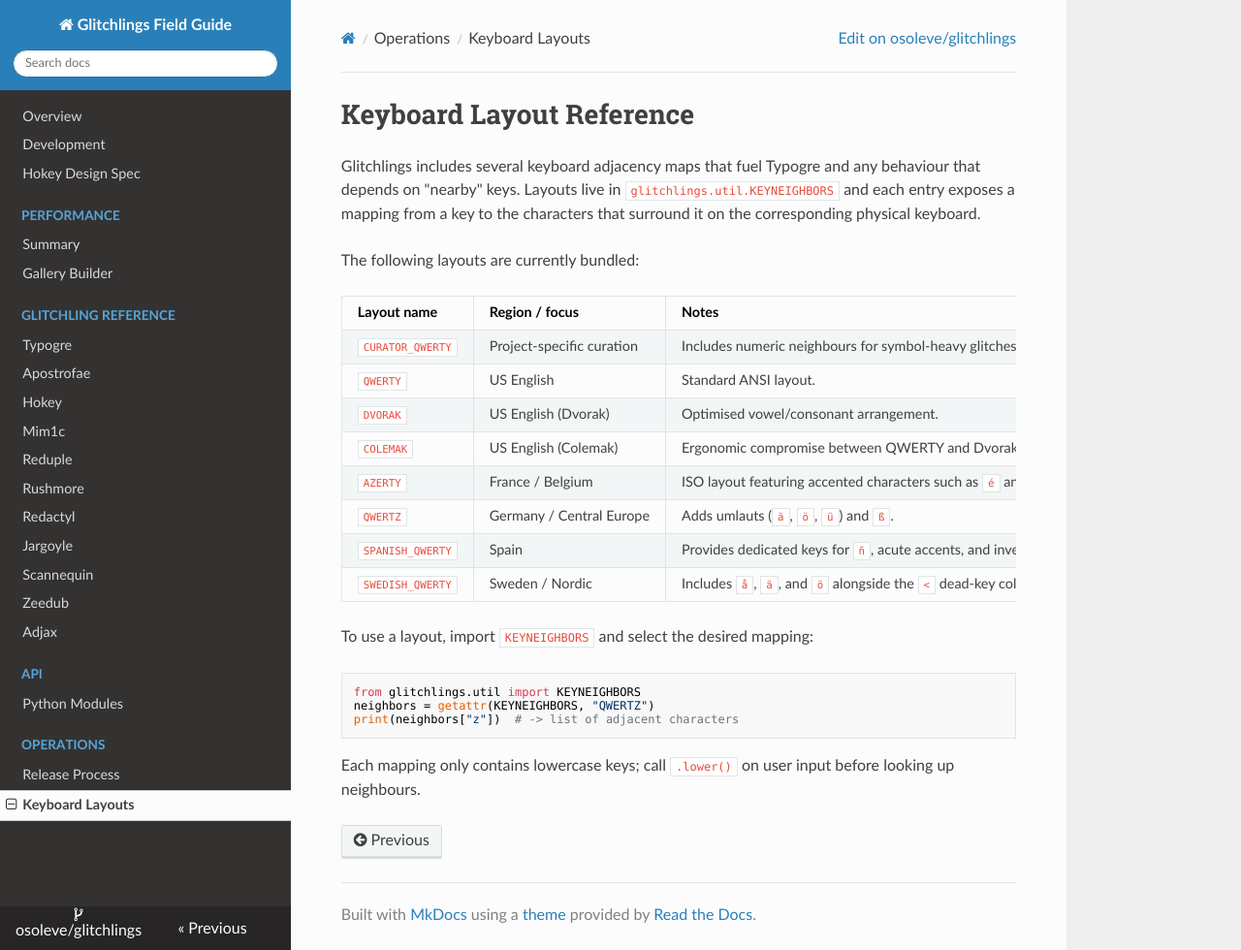
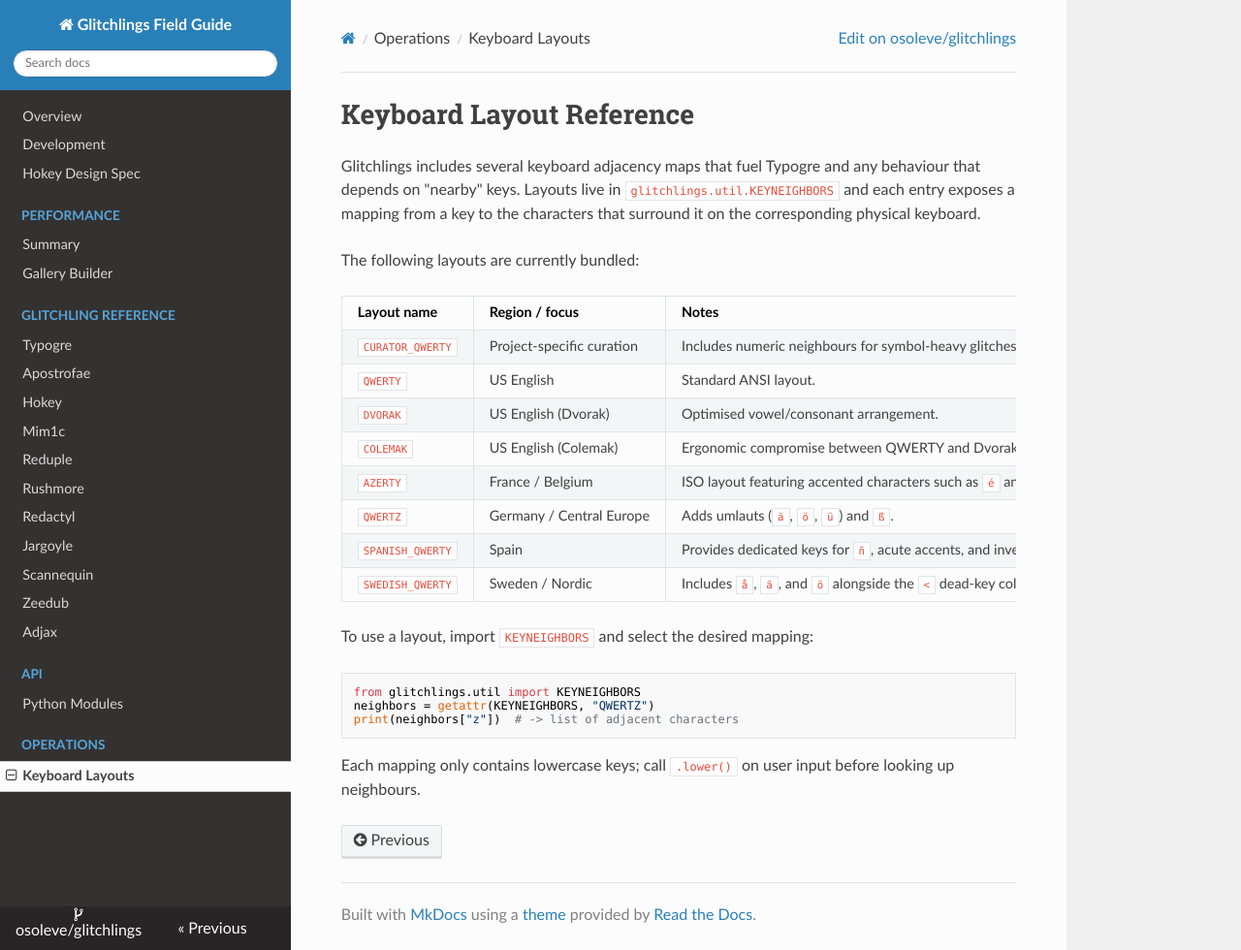
Before and after one commit to osoleve/glitchlings, an MkDocs documentation site: the page built from docs/keyboard-layouts.md, in a window 1280 px wide and 980 px high. Shown: the whole window at 97% size. Built offline with MkDocs 1.6.1, drawn with Linux system fonts in a browser that asks for light colours; nearby versions of some CDN libraries.

Commit message:
Remove 'Release Process' from Operations section

```diff
--- a/mkdocs.yml
+++ b/mkdocs.yml
@@ -36,7 +36,6 @@ nav:
   - API:
       - Python Modules: api/index.md
   - Operations:
-      - Release Process: release-process.md
       - Keyboard Layouts: keyboard-layouts.md
 
 plugins:
```
